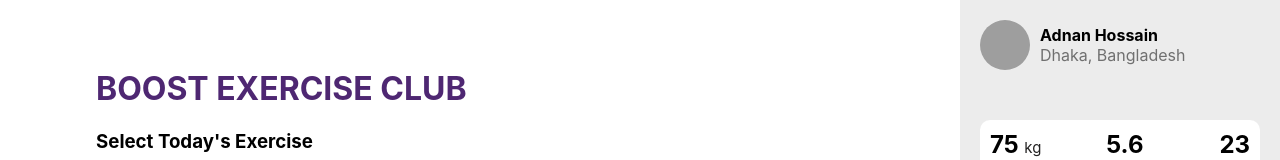
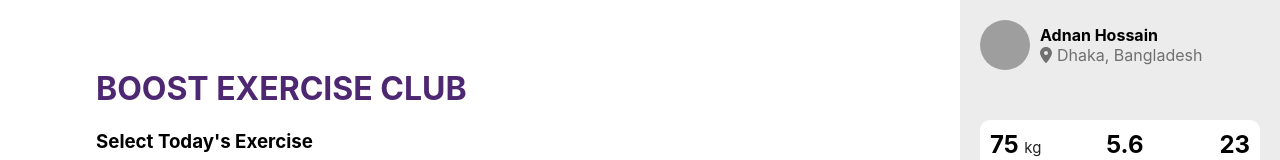
Before and after one commit to adnanhjoy/Exercise-Club, a React (Create React App) app: page / in a window 1280 px wide. Shown: the top 160 px of the page. Built offline with nearby package versions, Linux system fonts and the light colour scheme; grey boxes are pictures that could not be loaded.

Commit message:
added font awesome

```diff
--- a/package.json
+++ b/package.json
@@ -3,6 +3,9 @@
   "version": "0.1.0",
   "private": true,
   "dependencies": {
+    "@fortawesome/fontawesome-svg-core": "^6.4.0",
+    "@fortawesome/free-solid-svg-icons": "^6.4.0",
+    "@fortawesome/react-fontawesome": "^0.2.0",
     "@testing-library/jest-dom": "^5.16.5",
     "@testing-library/react": "^13.4.0",
     "@testing-library/user-event": "^13.5.0",
--- a/src/components/Dashboard/Dashboard.css
+++ b/src/components/Dashboard/Dashboard.css
@@ -8,11 +8,16 @@
     display: flex;
     align-items: center;
 }
-.user-info h4{
+.user h4{
     margin: 0;
 }
+.user-info {
+    color: #707070;
+    display: flex;
+    align-items: center;
+}
 .user-info p{
-    color: #707070;
+    margin-left: 5px;
 }
 .user-detail{
     background-color: white;
--- a/src/components/Dashboard/Dashboard.js
+++ b/src/components/Dashboard/Dashboard.js
@@ -1,6 +1,8 @@
 import React from 'react';
 import './Dashboard.css';
 import Details from '../Details/Details';
+import { FontAwesomeIcon } from '@fortawesome/react-fontawesome';
+import { faLocationDot } from '@fortawesome/free-solid-svg-icons';
 
 const Dashboard = ({detail}) => {
     return (
@@ -8,9 +10,12 @@
             <div className='dashboard'>
                 <div className="user">
                     <img src="https://images.unsplash.com/photo-1633332755192-727a05c4013d?ixlib=rb-4.0.3&ixid=MnwxMjA3fDB8MHxzZWFyY2h8Mnx8dXNlcnxlbnwwfHwwfHw%3D&auto=format&fit=crop&w=500&q=60" alt="" />
-                    <span className='user-info'>
+                    <span>
                         <h4>Adnan Hossain</h4>
-                        <p>Dhaka, Bangladesh</p>
+                        <span className='user-info'>
+                            <FontAwesomeIcon icon={faLocationDot}></FontAwesomeIcon>
+                            <p>Dhaka, Bangladesh</p>
+                        </span>
                     </span>
                 </div>
                 <div className='user-detail'>
```
Also changed, not shown: 1 other file (tests, documents, lock files or other folders).
